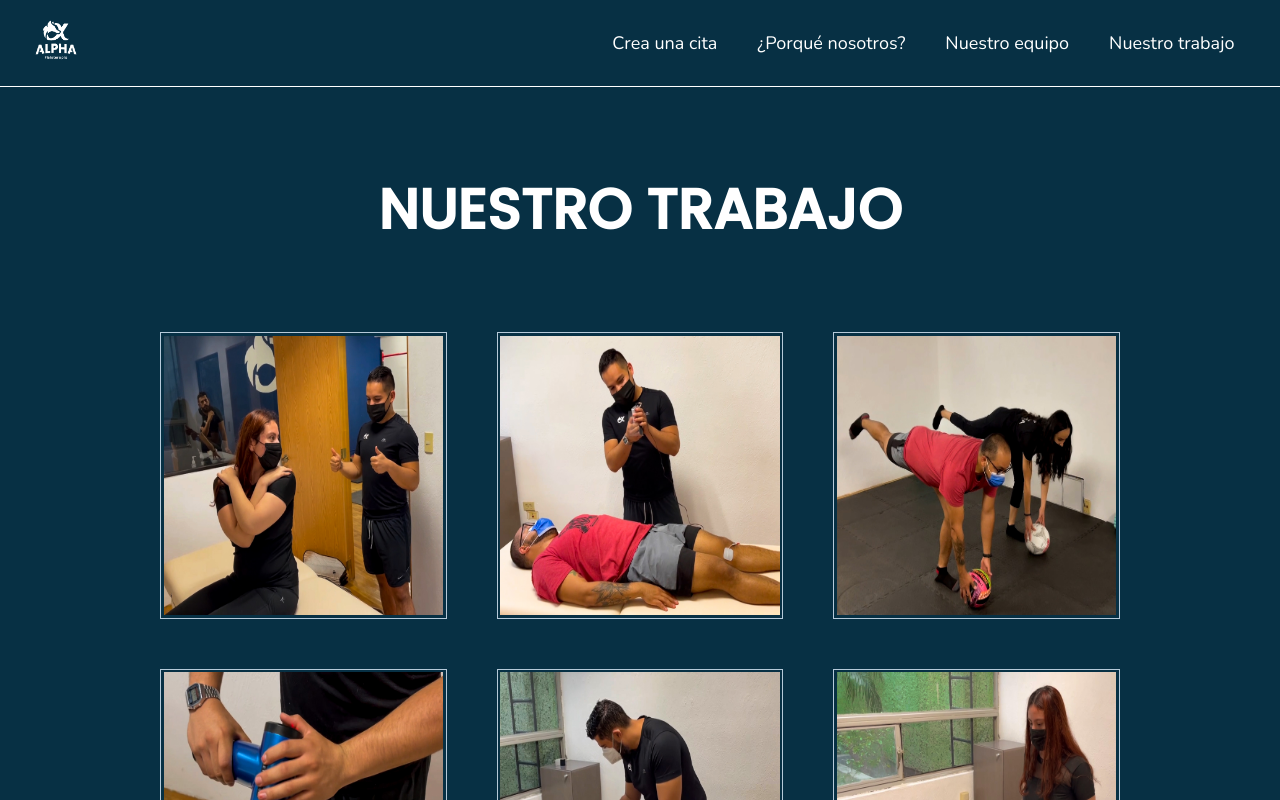
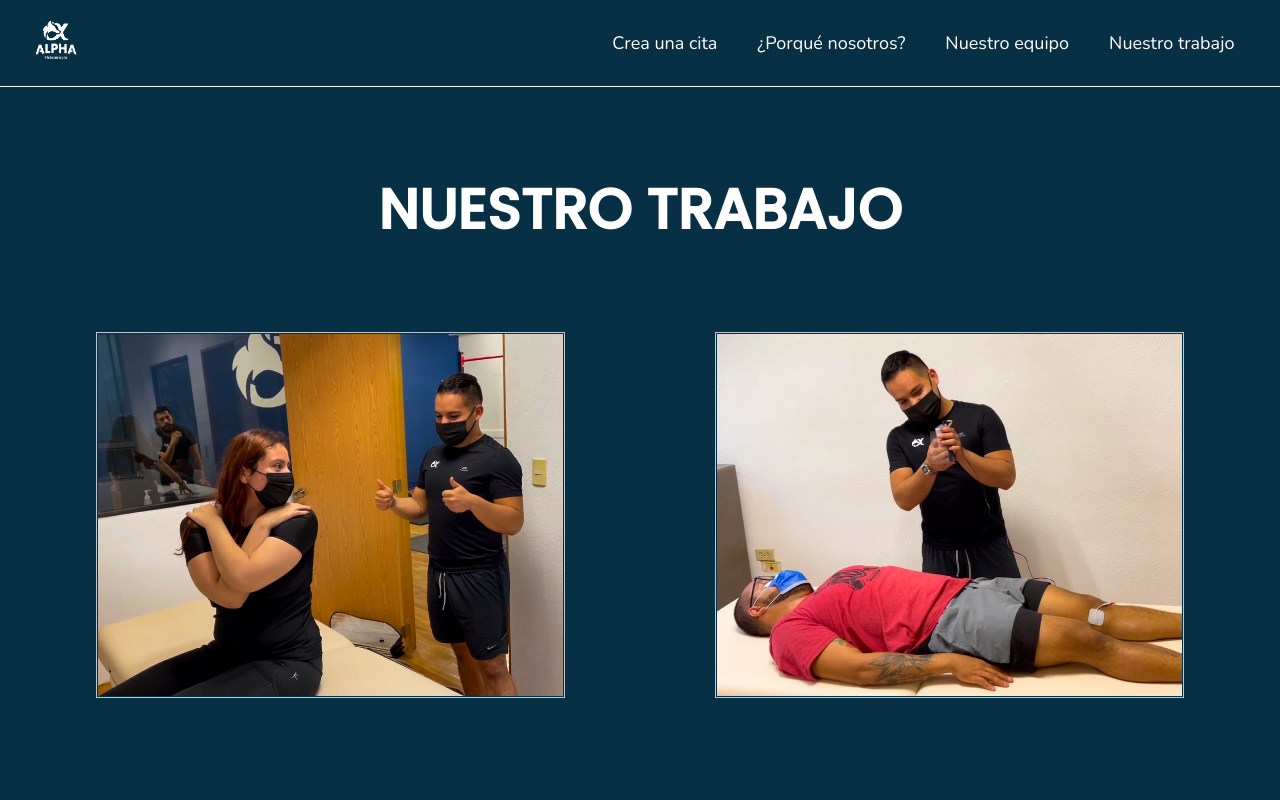
Before and after one commit to NoelCov/alpha-fisioterapia, a Next.js app: page /gallery in a window 1280 px wide. Shown: the top 800 px of the page. Built offline with nearby package versions, Linux system fonts and the light colour scheme.

Commit message:
Change image sizes throughout app to better load them

```diff
--- a/components/gallery/gallery.component.jsx
+++ b/components/gallery/gallery.component.jsx
@@ -16,22 +16,20 @@ const GalleryComponent = () => {
   return (
     <GalleryContainer>
       <SectionHeader>NUESTRO TRABAJO</SectionHeader>
-      <Container>
         <ImagesContainer>
           {numberOfImages.map((item) => {
             return (
               <ImageContainer>
                 <Image
                   src={`/images/gallery/${item}.jpg`}
-                  width={500}
-                  height={500}
+                  width={900}
+                  height={700}
                   alt="team member working"
                 />
               </ImageContainer>
             );
           })}
         </ImagesContainer>
-      </Container>
     </GalleryContainer>
   );
 };
--- a/components/gallery/gallery.styles.js
+++ b/components/gallery/gallery.styles.js
@@ -17,19 +17,24 @@ export const GalleryContainer = styled.section`
 
 export const ImagesContainer = styled.div`
   display: grid;
-  grid-template-columns: repeat(3, 1fr);
+  grid-template-columns: repeat(2, 1fr);
   padding: 10vh 0;
   justify-items: center;
-  gap: 50px;
+  gap: 150px;
   margin: 0 auto;
+  width: 85vw;
 
   @media screen and (max-width: 950px) {
-    grid-template-columns: repeat(2, 1fr);
     padding: 5vh 0;
+    gap: 50px;
+    width: 90vw;
   }
 
   @media screen and (max-width: 550px) {
-    grid-template-columns: 1fr;
-    width: auto;
+    display: flex;
+    flex-direction: column;
+    align-items: center;
+    justify-content: center;
+    width: 85vw;
   }
 `
--- a/components/header/header.component.jsx
+++ b/components/header/header.component.jsx
@@ -23,8 +23,8 @@ const Header = () => {
           <ImageContainer>
             <Image
               src="/images/alpha-group.jpg"
-              width={620}
-              height={550}
+              width={2652}
+              height={2122}
               alt="our team"
             />
           </ImageContainer>
--- a/components/image-container/image-container.styles.js
+++ b/components/image-container/image-container.styles.js
@@ -5,16 +5,10 @@ export const ImageBorder = styled.div`
   display: flex;
   align-items: center;
   justify-content: center;
-  margin: 0 auto;
-  max-width: 500px;
-  padding: 2.5px;
+  padding: 1px;
   transition: transform 300ms cubic-bezier(0.4, 0, 0.2, 1) 0ms;
 
   :hover {
     transform: scale(1.1);
   }
-
-  @media screen and (max-width: 550px) {
-    padding: 3px;
-  }
 `
--- a/components/team-member-container/team-member-container.component.jsx
+++ b/components/team-member-container/team-member-container.component.jsx
@@ -15,7 +15,7 @@ const TeamMemberContainerLeft = ({ img, name, text }) => {
   return (
     <Container>
       <ImageBorder>
-        <Image src={img} width={500} height={650} alt="team member" />
+        <Image src={img} width={3000} height={4000} alt="team member" />
       </ImageBorder>
       <CardContainer1>
         <CardTitle>{name}</CardTitle>
@@ -33,7 +33,7 @@ const TeamMemberContainerRight = ({ img, name, text }) => {
         <CardText>{text}</CardText>
       </CardContainer2>
       <ImageBorder>
-        <Image src={img} width={500} height={650} alt="team member" />
+        <Image src={img} width={3000} height={4000} alt="team member" />
       </ImageBorder>
     </Container>
   );
--- a/components/why-us/why-us.component.jsx
+++ b/components/why-us/why-us.component.jsx
@@ -33,8 +33,8 @@ const WhyUsComponent = () => {
           <ImageContainer>
             <Image
               src="/images/alpha-why-us.jpg"
-              width={580}
-              height={400}
+              width={900}
+              height={720}
               alt="team member attending client"
             />
           </ImageContainer>
--- a/pages/gallery.js
+++ b/pages/gallery.js
@@ -4,12 +4,30 @@ import React from "react";
 
 import Layout from "../components/layout/layout.component";
 import GalleryComponent from "../components/gallery/gallery.component";
+import LandingImage from "../public/images/alpha-group.jpg";
 
 const Gallery = () => {
   return (
     <>
       <Head>
         <title>Alpha Fisioterapia - Gallery</title>
+        <meta
+          name="description"
+          content="Alpha Fisioterapia en Aguascalientes, MX. Galeria"
+        />
+        <meta
+          name="og:description"
+          content="Somos la única y mejor clinica de Fisioterapia que se especializa y realiza deporte."
+        />
+        <meta name="og:image" content={LandingImage} />
+        <meta property="twitter:url" content="https://alphafisioterapia.com/" />
+        <meta property="twitter:title" content="Alpha Fisioterapia - Gallery" />
+        <meta
+          property="twitter:description"
+          content="Alpha Fisioterapia es una clinica localizada en Aguascalientes, MX. En donde apoyamos a personas con dolores y/o problemas musculares a traves del movimiento.
+          Con el fin de que se recuperen y puedan volver a realizar sus actividades lo mas pronto posible."
+        />
+        <meta property="twitter:image" content={LandingImage} />
       </Head>
       <Layout>
         <GalleryComponent />
--- a/pages/index.js
+++ b/pages/index.js
@@ -14,7 +14,7 @@ export default function Home() {
         <title>Alpha Fisioterapia - HomePage</title>
         <meta
           name="description"
-          content="Alpha Fisioterapia es una clinica donde apoyamos a personas con dolores y/o problemas musculares a traves del movimiento.
+          content="Alpha Fisioterapia es una clinica localizada en Aguascalientes, MX. En donde apoyamos a personas con dolores y/o problemas musculares a traves del movimiento.
           Con el fin de que se recuperen y puedan volver a realizar sus actividades lo mas pronto posible."
         />
         <meta
@@ -29,7 +29,7 @@ export default function Home() {
         />
         <meta
           property="twitter:description"
-          content="Alpha Fisioterapia es una clinica donde apoyamos a personas con dolores y/o problemas musculares a traves del movimiento.
+          content="Alpha Fisioterapia es una clinica localizada en Aguascalientes, MX. En donde apoyamos a personas con dolores y/o problemas musculares a traves del movimiento.
           Con el fin de que se recuperen y puedan volver a realizar sus actividades lo mas pronto posible."
         />
         <meta property="twitter:image" content={LandingImage} />
```
Also changed, not shown: components/header/header.styles.js (+10 -2 lines), components/team-member-container/team-member-container.styles.js (+7 -8 lines), components/why-us/why-us.styles.js (+10 -4 lines).
